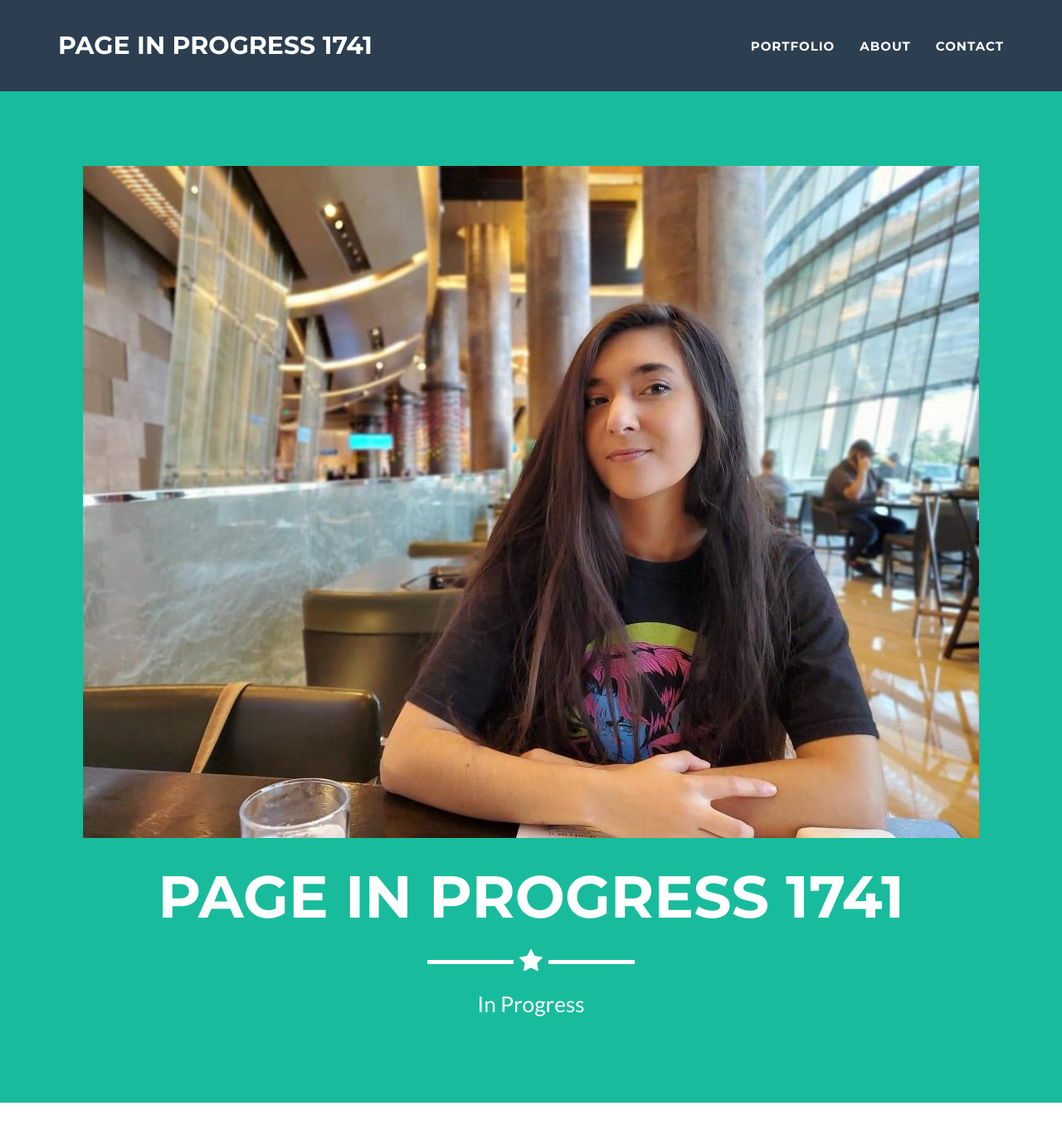
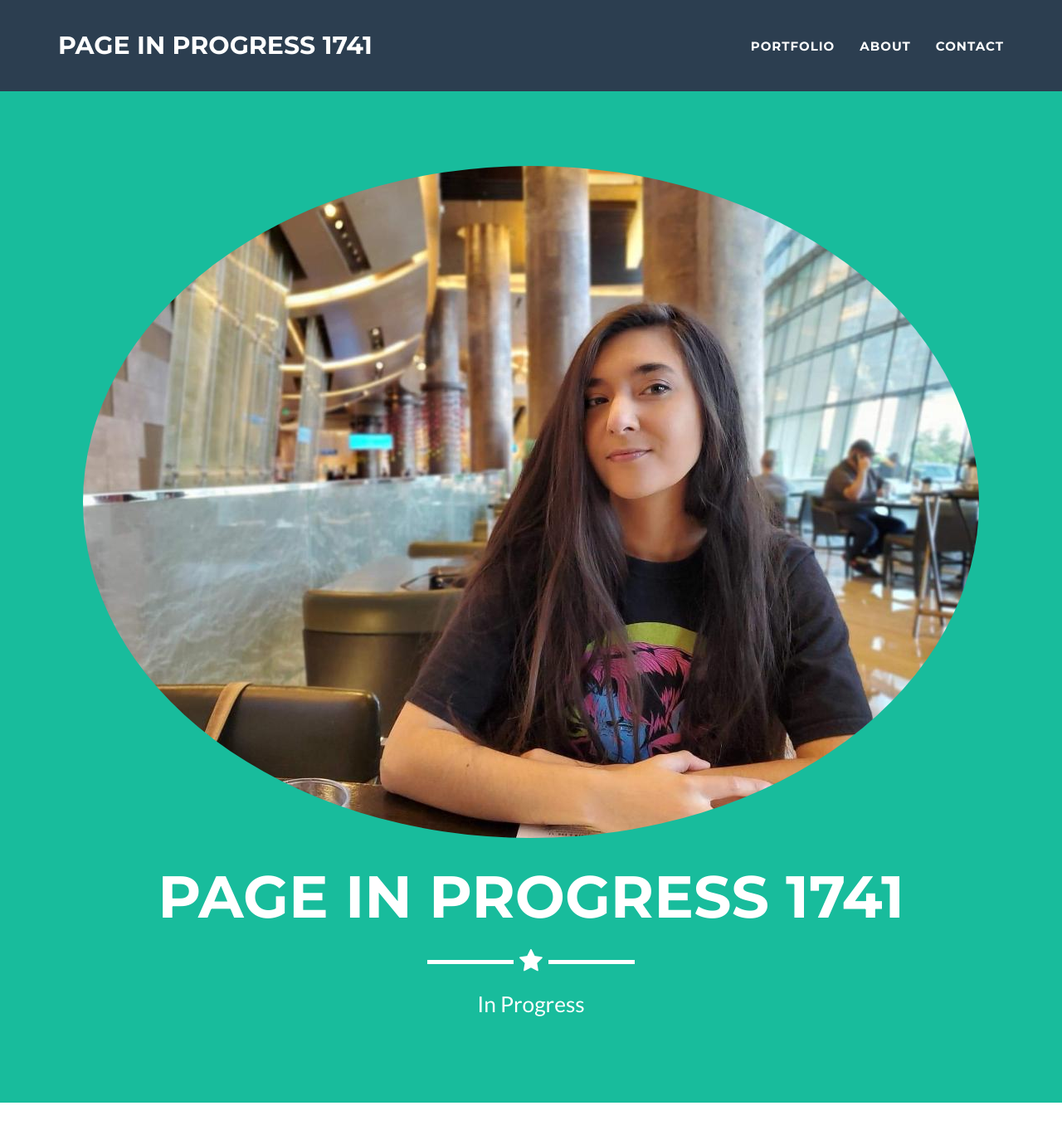
Before and after one commit to ash-chin/ash-chin.github.io, a Jekyll site: the page built from _posts/2014-07-18-project-1.markdown, in a window 1280 px wide and 1400 px high. Shown: the top 1368 px of the window at 83% size. Built offline with Jekyll 4.4.1, drawn with Linux system fonts in a browser that asks for light colours.

Commit message:
Update main.css

```diff
--- a/_includes/css/main.css
+++ b/_includes/css/main.css
@@ -123,7 +123,7 @@ header .intro-text .skills {
         font-size: 1.75em;
     }
 
-    header .img-round {
+    header .my-img {
         border-radius: 50%;
     }
 }
```
